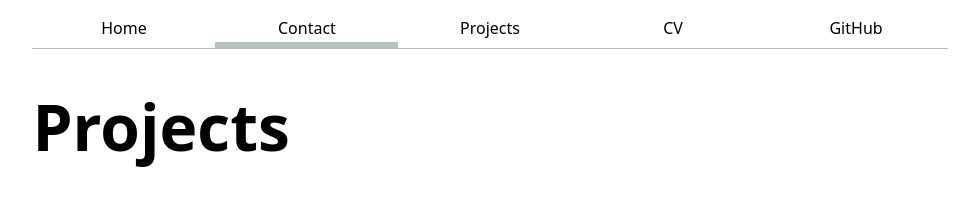
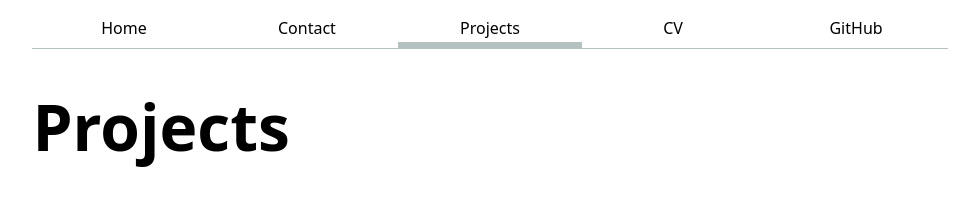
Before and after one commit to irinavard/portfolio, a plain HTML site: page projects/index.html in a window 1280 px wide. Shown: the top 202 px of the page, without its empty margins (150-1129 px from the left). Drawn offline with Linux system fonts and the light colour scheme.

Commit message:
fix projects

```diff
--- a/projects/index.html
+++ b/projects/index.html
@@ -9,8 +9,8 @@
 <body>
     <nav>
         <a href="../">Home</a>
-        <a href="../contact/" class="current">Contact</a>
-        <a href="../projects/">Projects</a>
+        <a href="../contact/">Contact</a>
+        <a href="../projects/" class="current">Projects</a>
         <a href="../cv/">CV</a>
         <a href="https://github.com/irinavard" target="_blank">GitHub</a>
     </nav>
```
Also changed, not shown: cv/index.html (+1 -1 lines).
